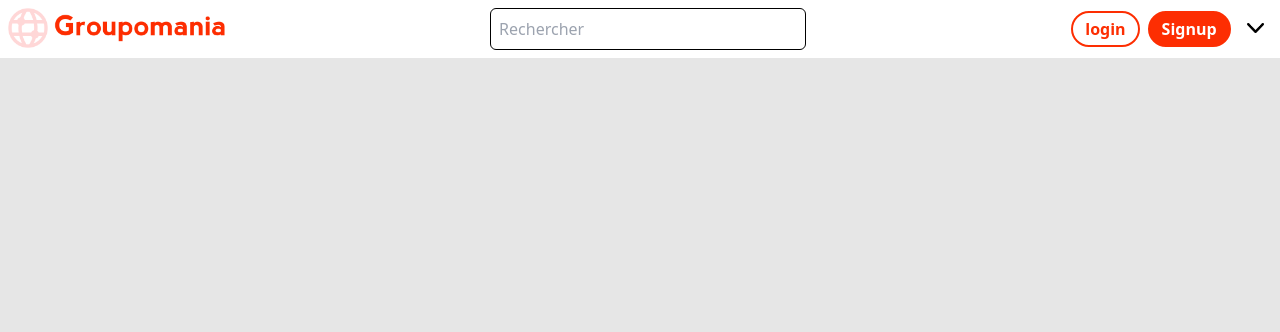
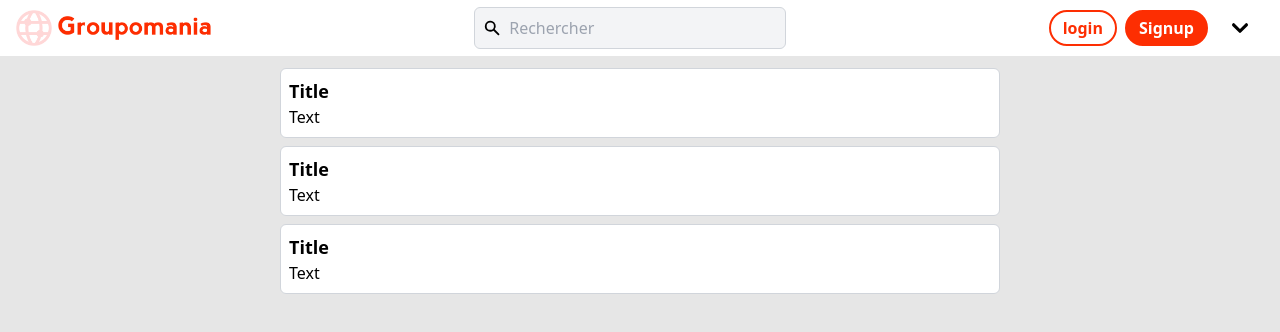
Before and after one commit to 57even/StevenRenaud_7_01122021, a React (Create React App) app in the folder front/: page / in a window 1280 px wide. Shown: the top 332 px of the page. Built offline with nearby package versions, Linux system fonts and the light colour scheme.

Commit message:
improved topbar, added heroicons, started cards

```diff
--- a/front/package.json
+++ b/front/package.json
@@ -5,6 +5,7 @@
   "dependencies": {
     "@craco/craco": "^6.4.2",
     "@headlessui/react": "^1.4.2",
+    "@heroicons/react": "^1.0.5",
     "@testing-library/jest-dom": "^5.15.1",
     "@testing-library/react": "^11.2.7",
     "@testing-library/user-event": "^12.8.3",
--- /dev/null
+++ b/front/src/components/Card.jsx
@@ -0,0 +1,14 @@
+import React from 'react';
+
+function Card() {
+  return(
+    <div className="flex flex-col justify-center p-2 rounded-md bg-white w-45rem border">
+      <h3 className="font-bold text-lg">Title</h3>
+      <p>
+        Text
+      </p>
+    </div>
+  )
+}
+
+export default Card;
--- /dev/null
+++ b/front/src/components/CardList.jsx
@@ -0,0 +1,16 @@
+import React from 'react';
+import Card from './Card';
+
+function CardList() {
+  return(
+    <main className="flex flex-col justify-center items-center py-12 p-3">
+      <section className="w-full m-5 flex flex-col items-center justify-center gap-2">
+        <Card />
+        <Card />
+        <Card />
+      </section>
+    </main>
+  )
+}
+
+export default CardList;
--- a/front/src/components/TopBar.jsx
+++ b/front/src/components/TopBar.jsx
@@ -1,7 +1,8 @@
 import React from 'react';
 import { Fragment } from 'react'
 import logo from '../icons/icon-left-font.png'
-import menuLogo from '../icons/clipart1181112.png'
+// import menuLogo from '../icons/clipart1181112.png'
+import { ChevronDownIcon, SearchIcon } from '@heroicons/react/solid'
 import { Menu, Transition } from '@headlessui/react'
 
 function classNames(...classes) {
@@ -10,19 +11,23 @@ function classNames(...classes) {
 
 function TopBar() {
   return(
-    <header className="fixed inset-x-0 flex justify-between align-center self-center w-full bg-white p-2">
-      <a href="#">
-        <img src={logo} alt="Groupomania" className="object-cover max-h-10 max-w-1/4"/>
+    <header className="fixed inset-x-0 flex justify-between items-center self-center w-full bg-white py-1 px-4">
+      <a href="#" className="self-center">
+        <img src={logo} alt="Groupomania" className="object-cover max-h-9 max-w-1/4"/>
       </a>
-      <input type="search" placeholder="Rechercher" className="w-1/4 border rounded-md p-2"/>
-      <nav className="flex gap-2 align-center self-center">
+      <div className="p-1 flex items-center w-1/4 border rounded-md focus-within:border-primary focus-within:border-opacity-60 bg-gray-100">
+        <SearchIcon className="h-5 px-1"/>
+        <input type="search" placeholder="Rechercher" className="w-full p-1 focus:outline-none bg-gray-100"/>
+      </div>
+      <nav className="flex gap-2 items-center self-center">
         <a href="#" className="border-2 rounded-full p-1 pr-3 pl-3 m-0 border-primary hover:border-primary hover:bg-secondary font-bold text-primary">login</a>
         <a href="#" className="border-2 rounded-full p-1 pr-3 pl-3 m-0 border-primary hover:border-darker bg-primary hover:bg-darker text-white font-bold">Signup</a>
 
         <Menu as="div" className="relative inline-block">
           <div>
             <Menu.Button className="flex h-full justify-center w-full px-2 py-2 focus:outline-none">
-              <img src={menuLogo} alt="menu" className="mt-1 h-2.5" aria-hidden="true" />
+              {/* <img src={menuLogo} alt="menu" className="h-2.5" aria-hidden="true" /> */}
+              <ChevronDownIcon className="w-8"/>
             </Menu.Button>
           </div>
 
--- a/front/src/pages/Home.jsx
+++ b/front/src/pages/Home.jsx
@@ -1,10 +1,12 @@
 import React from 'react';
-import TopBar from '../components/TopBar.jsx';
+import TopBar from '../components/TopBar';
+import CardList from '../components/CardList'
 
 function Home() {
   return (
     <React.Fragment>
       <TopBar />
+      <CardList />
     </React.Fragment>
   );
 }
--- a/front/tailwind.config.js
+++ b/front/tailwind.config.js
@@ -2,8 +2,13 @@ module.exports = {
   purge: ['./src/**/*.{js,jsx,ts,tsx}', './public/index.html'],
   darkMode: false, // or 'media' or 'class'
   theme: {
-    extend: {},
+    extend: {
+      spacing: {
+        '45rem': '45rem',
+      }
+    },
     borderColor: theme => ({
+      DEFAULT: theme('colors.gray.300', 'currentColor'),
       ...theme('colors'),
       'primary': '#fd2e02',
       'darker': '#e32c02',
@@ -18,6 +23,10 @@ module.exports = {
       ...theme('colors'),
       'primary': '#fd2e02',
     }),
+    ringColor: theme => ({
+      ...theme('colors'),
+      'primary': '#fd2e02',
+    }),
   },
   variants: {
     extend: {},
```
Also changed, not shown: 1 other file (tests, documents, lock files or other folders).
